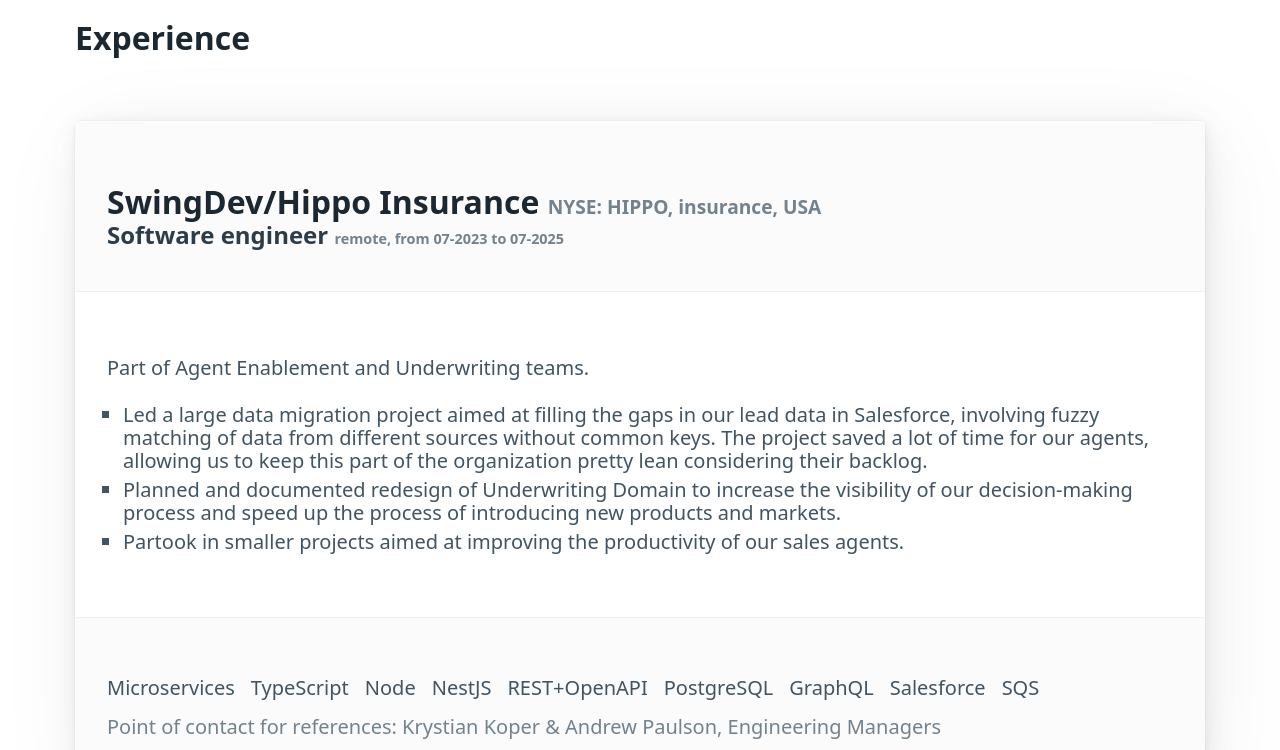
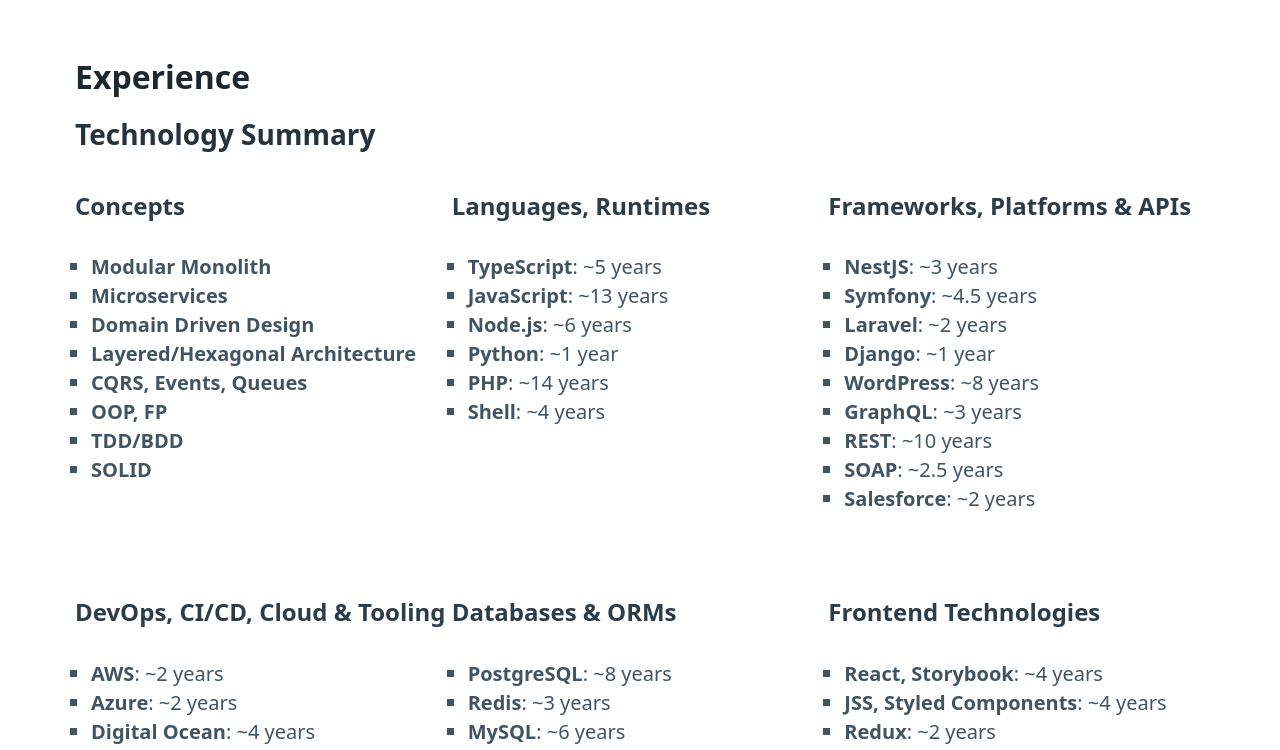
Before and after one commit to gniewomir/gniewomir.github.io, a website built with Parcel: page index.html in a window 1280 px wide. Shown: the part 2050-2800 px from the top of the page. Built offline with nearby package versions, Linux system fonts and the light colour scheme.

Commit message:
cv update - add technology summary for the lazy bastards that set up chatbots and spam me

```diff
--- a/css/overrides.css
+++ b/css/overrides.css
@@ -79,6 +79,24 @@
   }
 }
 
+#experience-summary {
+  display: flex;
+  flex-direction: row;
+  flex-wrap: wrap;
+
+  header {
+    flex-basis: 100%;
+  }
+
+  footer {
+    flex-basis: 100%;
+  }
+
+  section {
+    flex: 1 1 300px;
+  }
+}
+
 @media print {
   @page {
     margin: 8mm 8mm !important;
@@ -122,7 +140,7 @@
 
   section article::after {
     content: "***";
-    font-size: 24pt;
+    font-size: 20pt;
     display: block;
     text-align: center;
     padding-top: calc(var(--block-spacing-vertical));
--- a/index.html
+++ b/index.html
@@ -38,16 +38,21 @@
           <li>Cracow, Poland</li>
           <li>CET/CEST, UTC +1/UTC +2</li>
           <li>Remote or hybrid in Cracow</li>
-          <li>B2B contracts <abbr title="Because of current tax laws in Poland, a contract of employment for software development carries a high tax burden in comparison with contract work. Therefore, it would need to be exceptional to make economic sense for me.">preferred</abbr>
+          <li>B2B contracts <abbr
+            title="Because of current tax laws in Poland, a contract of employment for software development carries a high tax burden in comparison with contract work. Therefore, it would need to be exceptional to make economic sense for me.">preferred</abbr>
             over employment
           </li>
-          <li class="show-in-print">Most up-to-date version of the CV <a href="https://gniewomir.github.io">is available as a
+          <li class="show-in-print">Most up-to-date version of the CV <a href="https://gniewomir.github.io">is available
+            as a
             webpage</a>.
           </li>
-          <li class="hide-in-print"><a id="pdf-download" href="/static/gniewomir-swiechowski-cv-latest.pdf?_=1753962567803?_=1753964322095?_=1753964371746" download="">Download
+          <li class="hide-in-print"><a id="pdf-download"
+                                       href="/static/gniewomir-swiechowski-cv-latest.pdf?_=1753962567803?_=1753964322095?_=1753964371746"
+                                       download="">Download
             the CV</a>
             or
-            print this page as <abbr title="Portable Document Format">PDF</abbr> in <abbr title="Handling differences between different browser rendering engines would add an unreasonable amount of work. Therefore, only Blink will be supported.">Chrome</abbr>
+            print this page as <abbr title="Portable Document Format">PDF</abbr> in <abbr
+              title="Handling differences between different browser rendering engines would add an unreasonable amount of work. Therefore, only Blink will be supported.">Chrome</abbr>
           </li>
           <li><a href="mailto:gniewomir.swiechowski@gmail.com">gniewomir.swiechowski@gmail.com</a>
           </li>
@@ -73,8 +78,9 @@
             </ul>
           </li>
           <li>Focused on frictionless automated testing</li>
-          <li>Familiar with "AI" tools like Cursor</li>
           <li>Adaptable when it comes to tooling, languages, libraries</li>
+          <li>IntelliJ IDE's, "AI" IDE's, rarely Vim - but poorly</li>
+          <li>Currently testing capabilities of modern LLM's</li>
         </ul>
       </section>
     </section>
@@ -82,14 +88,19 @@
   <section>
     <h3>Who am I as a professional</h3>
     <ul>
-      <li>I believe that <a href="https://arxiv.org/pdf/2203.04374.pdf" title="Code Red: The Business Impact of Code Quality – A Quantitative Study of 39 Proprietary Production Codebases">development speed is a
+      <li>I believe that <a href="https://arxiv.org/pdf/2203.04374.pdf"
+                            title="Code Red: The Business Impact of Code Quality – A Quantitative Study of 39 Proprietary Production Codebases">development
+        speed is a
         function of quality</a> in any non-trivial code-base
       </li>
       <li>I consider automated tests the best form of documentation</li>
       <li>I consider static code analysis and code standard enforcement tools as a must</li>
-      <li>Focused on <abbr title="SOLID is an acronym for five main principles of Object-Oriented Programming: single responsibility principle, open-closed principle, Liskov substitution principle, interface segregation principle and dependency inversion principle">SOLID</abbr>,
-        <abbr title="Understood as structured in such a way, that it can be easily tested in a maximum possible isolation from the whole system.">testable</abbr>,
-        <abbr title="Understood as encapsulating and isolating complexity in a clearly defined and small enough context so it can be reasoned and side effects of change can be easily predicted.">maintainable</abbr>
+      <li>Focused on <abbr
+        title="SOLID is an acronym for five main principles of Object-Oriented Programming: single responsibility principle, open-closed principle, Liskov substitution principle, interface segregation principle and dependency inversion principle">SOLID</abbr>,
+        <abbr
+          title="Understood as structured in such a way, that it can be easily tested in a maximum possible isolation from the whole system.">testable</abbr>,
+        <abbr
+          title="Understood as encapsulating and isolating complexity in a clearly defined and small enough context so it can be reasoned and side effects of change can be easily predicted.">maintainable</abbr>
         code, and developer experience
       </li>
       <li>I'm deeply aware that every decision in our line of work is a trade-off</li>
@@ -97,8 +108,10 @@
         complexity. Languages, frameworks &amp; libs come and go
       </li>
       <li>
-        Familiar with "AI" tools like Cursor &amp; models powering them. While LLMs still <a href="https://arxiv.org/pdf/2507.06952">have fundamental
-        limitations</a> as a form of machine learning, in practice they can supercharge experienced engineers - as long as a human is still at the steering wheel.
+        Familiar with "AI" tools like Cursor &amp; models powering them. While LLMs still <a
+        href="https://arxiv.org/pdf/2507.06952">have fundamental
+        limitations</a> as a form of machine learning, in practice they can supercharge experienced engineers - as long
+        as a human is still at the steering wheel.
       </li>
       <li>Not a DevOps, but I was setting up and maintaining CI pipelines
         for <abbr title="small to medium-sized business">SMB</abbr>, and
@@ -128,7 +141,10 @@
   <section>
     <h3>Who am I as a person</h3>
     <ul>
-      <li>I believe in Paul Saffo <a href="https://halfbanana.medium.com/strong-opinions-weakly-held-a-paradox-unpacked-6201fffe797e">"Strong Opinions, Weakly Held."</a> mental framework</li>
+      <li>I believe in Paul Saffo <a
+        href="https://halfbanana.medium.com/strong-opinions-weakly-held-a-paradox-unpacked-6201fffe797e">"Strong
+        Opinions, Weakly Held."</a> mental framework
+      </li>
       <li>I assumed the role of informal <strong>tech</strong>
         lead a few times, when it was required to move the project forward, but I love to solve problems—not to manage
         people
@@ -139,31 +155,135 @@
       </li>
       <li>I have research skills and curiosity and adapt fast to new methodologies, tools, and technologies</li>
       <li>I love good reportage or sci-fi from the 80s, vintage cocktail bars, and switching from one nerdy obsession to
-        another</li>
+        another
+      </li>
       <li>I lift heavy. Gym is the best stress management tool I've ever tried</li>
     </ul>
   </section>
   <section>
-    <h4>Personal projects</h4>
+    <h3>Personal projects</h3>
     <h4>OAuth2 Authorization Server</h4>
     <p>
       <strong>Repository:</strong> <a href="https://github.com/gniewomir/nestjs-oauth-authorization-server">nestjs-oauth-authorization-server</a><br>
       <strong>Architecture/Stack:</strong> Layered; DDD-like / Node.js; TypeScript; NestJS; Postgres<br>
       <strong>Stage:</strong> MVP complete, improving logging, hardening & e2e tests<br>
-      <strong>Goals:</strong> Owned, fully functional, RFC-compliant and production-ready OAuth 2.0 Authorization Server & Client implementing Authorization Code flow with PKCE for public clients - like SPA and mobile apps. Intended as core for other personal projects.
+      <strong>Goals:</strong> Owned, fully functional, RFC-compliant and production-ready OAuth 2.0 Authorization Server
+      & Client implementing Authorization Code flow with PKCE for public clients - like SPA and mobile apps. Intended as
+      core for other personal projects.
     </p>
     <h4>IT Job Market Scrapper+ETL wt LLM data enrichment & classification</h4>
     <p>
       <strong>Repository:</strong> [private] - available on request, but I do not want to make a working scrapper public<br>
-      <strong>Architecture/Stack:</strong> Chain of ultra-light scripts for data extraction & processing / Node.js; JavaScript; TypeScript; Puppeteer<br>
-      <strong>Stage:</strong> Actively scraping two of four polish IT job boards, normalizing data to common format. Implementing LLM enrichment
+      <strong>Architecture/Stack:</strong> Chain of ultra-light scripts for data extraction & processing / Node.js;
+      JavaScript; TypeScript; Puppeteer<br>
+      <strong>Stage:</strong> Actively scraping two of four polish IT job boards, normalizing data to common format.
+      Implementing LLM enrichment
       <strong>Goals: </strong> Making informed decisions, testing ability of different LLM's to offer structured outputs
     </p>
   </section>
+
   <section id="experience">
     <header>
       <h1>Experience</h1>
     </header>
+
+    <section id="experience-summary">
+      <header>
+        <h2>Technology Summary</h2>
+      </header>
+
+      <section>
+        <h3>Concepts</h3>
+        <ul>
+          <li><strong>Modular Monolith</strong></li>
+          <li><strong>Microservices</strong></li>
+          <li><strong>Domain Driven Design</strong></li>
+          <li><strong>Layered/Hexagonal Architecture</strong></li>
+          <li><strong>CQRS, Events, Queues</strong></li>
+          <li><strong>OOP, FP</strong></li>
+          <li><strong>TDD/BDD</strong></li>
+          <li><strong>SOLID</strong></li>
+        </ul>
+      </section>
+
+
+      <section>
+        <h3>Languages, Runtimes</h3>
+        <ul>
+          <li><strong>TypeScript</strong>: ~5 years</li>
+          <li><strong>JavaScript</strong>: ~13 years</li>
+          <li><strong>Node.js</strong>: ~6 years</li>
+          <li><strong>Python</strong>: ~1 year</li>
+          <li><strong>PHP</strong>: ~14 years</li>
+          <li><strong>Shell</strong>: ~4 years</li>
+        </ul>
+      </section>
+
+      <section>
+        <h3>Frameworks, Platforms & APIs</h3>
+        <ul>
+          <li><strong>NestJS</strong>: ~3 years</li>
+          <li><strong>Symfony</strong>: ~4.5 years</li>
+          <li><strong>Laravel</strong>: ~2 years</li>
+          <li><strong>Django</strong>: ~1 year</li>
+          <li><strong>WordPress</strong>: ~8 years</li>
+          <li><strong>GraphQL</strong>: ~3 years</li>
+          <li><strong>REST</strong>: ~10 years</li>
+          <li><strong>SOAP</strong>: ~2.5 years</li>
+          <li><strong>Salesforce</strong>: ~2 years</li>
+        </ul>
+      </section>
+
+      <section>
+        <h3>DevOps, CI/CD, Cloud & Tooling</h3>
+        <ul>
+          <li><strong>AWS</strong>: ~2 years</li>
+          <li><strong>Azure</strong>: ~2 years</li>
+          <li><strong>Digital Ocean</strong>: ~4 years</li>
+          <li><strong>Docker</strong>: ~5 years</li>
+          <li><strong>Vagrant</strong>: ~5 years</li>
+          <li><strong>Terraform</strong>: ~2 years</li>
+          <li><strong>Ansible</strong>: ~2 years</li>
+          <li><strong>Jenkins</strong>: ~2 years</li>
+          <li><strong>Kafka</strong>: ~1 year</li>
+        </ul>
+      </section>
+
+      <section>
+        <h3>Databases & ORMs</h3>
+        <ul>
+          <li><strong>PostgreSQL</strong>: ~8 years</li>
+          <li><strong>Redis</strong>: ~3 years</li>
+          <li><strong>MySQL</strong>: ~6 years</li>
+          <li><strong>Doctrine</strong>: ~4.5 years</li>
+          <li><strong>Eloquent ORM</strong>: ~2 years</li>
+          <li><strong>TypeORM</strong>: ~3 years</li>
+          <li><strong>Sequelize</strong>: ~2 years</li>
+          <li><strong>Prisma</strong>: ~1 years</li>
+        </ul>
+      </section>
+
+      <section>
+        <h3>Frontend Technologies</h3>
+        <ul>
+          <li><strong>React, Storybook</strong>: ~4 years</li>
+          <li><strong>JSS, Styled Components</strong>: ~4 years</li>
+          <li><strong>Redux</strong>: ~2 years</li>
+          <li><strong>SASS/LESS</strong>: ~7 years</li>
+          <li><strong>Vanilla CSS/HTML</strong>: ~14 years</li>
+        </ul>
+      </section>
+
+      <footer>
+        <p>... and others</p>
+      </footer>
+
+    </section>
+
+    <section>
+
+      <h2>Prior Contracts</h2>
+
       <article>
         <header>
           <h1>SwingDev/Hippo Insurance <span>NYSE: HIPPO, insurance, USA</span>
@@ -173,9 +293,13 @@
         </header>
         <p>Part of Agent Enablement and Underwriting teams.</p>
         <ul>
-        <li>Led a large data migration project aimed at filling the gaps in our lead data in Salesforce, involving fuzzy matching of data from different sources without common keys. The project saved a lot of time for our agents, allowing us to keep this part of the organization pretty lean considering their backlog.
+          <li>Led a large data migration project aimed at filling the gaps in our lead data in Salesforce, involving
+            fuzzy
+            matching of data from different sources without common keys. The project saved a lot of time for our agents,
+            allowing us to keep this part of the organization pretty lean considering their backlog.
           </li>
-        <li>Planned and documented redesign of Underwriting Domain to increase the visibility of our decision-making process and speed up the process of introducing new products and markets.
+          <li>Planned and documented redesign of Underwriting Domain to increase the visibility of our decision-making
+            process and speed up the process of introducing new products and markets.
           </li>
           <li>Partook in smaller projects aimed at improving the productivity of our
             sales agents.
@@ -246,7 +370,8 @@
           </li>
           <li>Coached junior developers</li>
         </ul>
-      <p>The contract was cut short because the company pivot. In March 2024 I received an offer to jump back on board.</p>
+        <p>The contract was cut short because the company pivot. In March 2024 I received an offer to jump back on
+          board.</p>
         <footer>
           <ul>
             <li>TypeScript</li>
@@ -273,7 +398,8 @@
         <ul>
           <li>As a team, we built from scratch working multi-tenant
             affiliate platform on top of the Amazon Attribution
-          program, before appropriate APIs were even available and backoffice for parts of the process that could not be
+            program, before appropriate APIs were even available and backoffice for parts of the process that could not
+            be
             automated
           </li>
           <li>Built a BDD-like testing solution allowing for fast writing
@@ -281,7 +407,8 @@
           </li>
           <li>In addition to backend work, I've set up our frontend
             architecture, which provided a <a href="https://stimulus.hotwired.dev/">Stimulus</a>-like experience
-          for our frontend developers, after we decided against React and <abbr title="Single-page application">SPA</abbr>
+            for our frontend developers, after we decided against React and <abbr
+              title="Single-page application">SPA</abbr>
             frontend
           </li>
           <li>I performed some light DevOps and security-hardening tasks
@@ -347,7 +474,8 @@
         </header>
         <ul>
           <li>
-          I convinced my - now friends - then acquaintances to employ a mostly-PHP and JavaScript developer to do Python. They didn't regret this decision. A month later I was contributing on par with my peers.
+            I convinced my - now friends - then acquaintances to employ a mostly-PHP and JavaScript developer to do
+            Python. They didn't regret this decision. A month later I was contributing on par with my peers.
           </li>
           <li>Moved legacy PHP supporting systems and almost 3 years' worth
             of data to our main Python-based infrastructure
@@ -410,7 +538,8 @@
             on-premises GitLab for the deployment process
           </li>
           <li>Banned FTP access to production. I built and maintained
-          GIT&lt;-&gt;SVN bridge for the transition period</li>
+            GIT&lt;-&gt;SVN bridge for the transition period
+          </li>
           <li>Understood, fixed our implementation and documented a badly
             misused and misunderstood caching system
           </li>
@@ -427,7 +556,8 @@
         </ul>
         <footer>
           <ul>
-          <li><abbr title="Warhammer 40k reference. Archeotech is the term in Low Gothic used throughout the Imperium of Man to refer to formerly lost advanced Human scientific knowledge and technology. Here, used to indicate varied technologies and software lost to time - mostly for the better.">Archeotech</abbr>
+            <li><abbr
+              title="Warhammer 40k reference. Archeotech is the term in Low Gothic used throughout the Imperium of Man to refer to formerly lost advanced Human scientific knowledge and technology. Here, used to indicate varied technologies and software lost to time - mostly for the better.">Archeotech</abbr>
             </li>
             <li>PHP</li>
             <li>Symfony</li>
@@ -545,7 +675,11 @@
         <p>Working as an editor/managing editor in two big blog
           networks.</p>
       </article>
+
     </section>
+  </section>
+
+
   <footer id="footnotes">
     <p>
       <em>
```
Also changed, not shown: 1 other file. Lines whose indentation alone changed are shown as unchanged.
